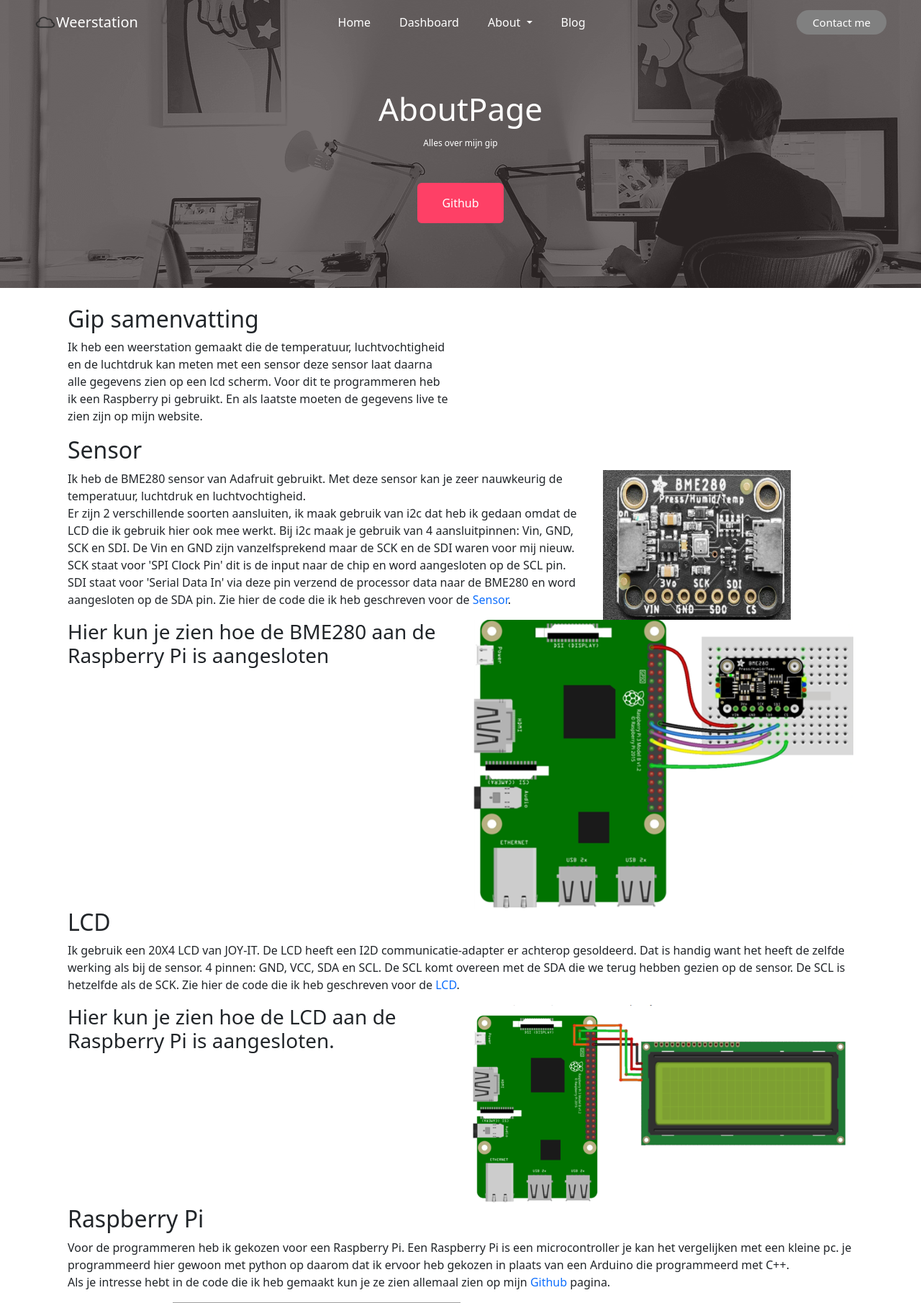
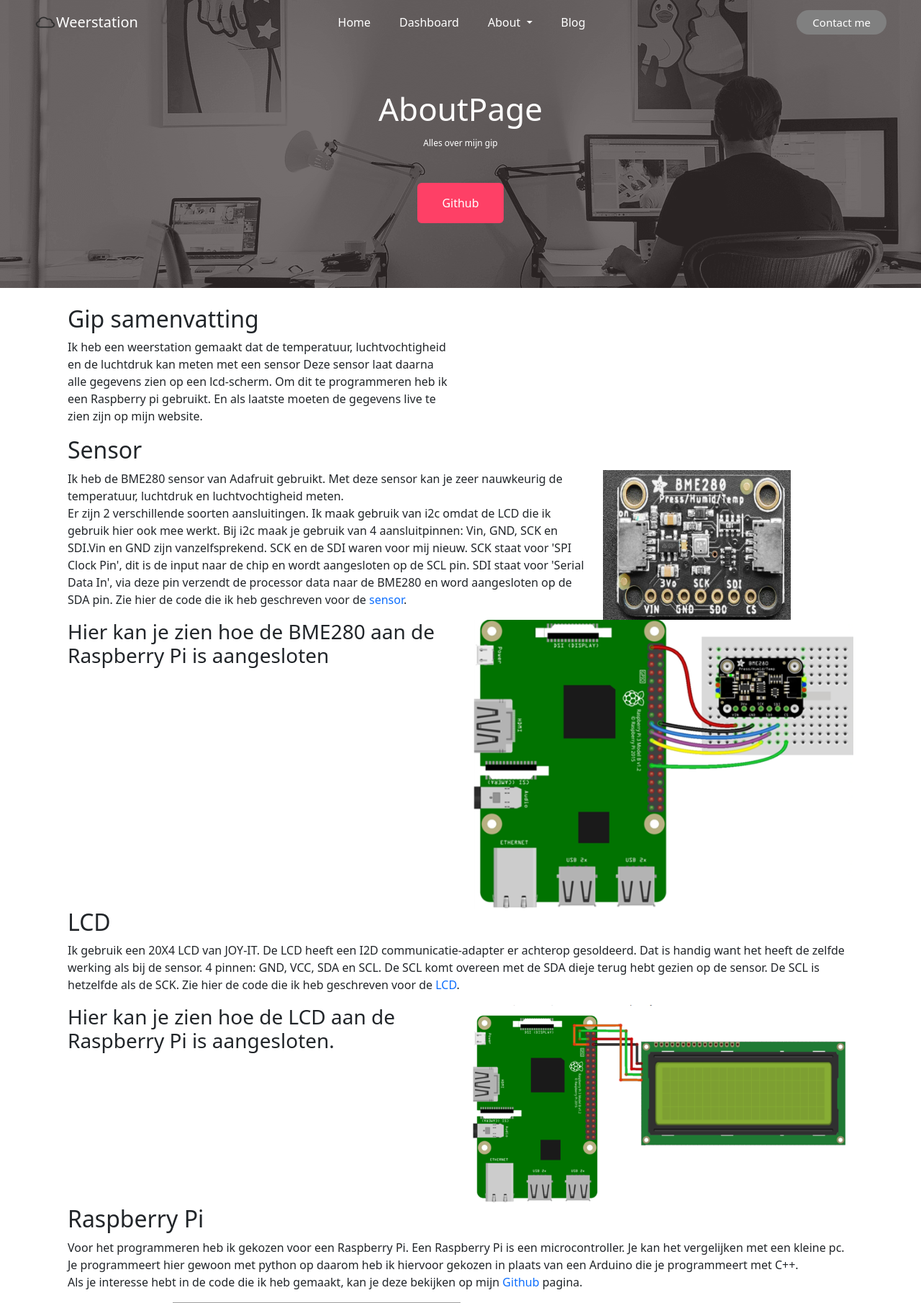
Before and after one commit to SmeetsSimon/Weerstation_gip, a Django app: page /about in a window 1280 px wide. Shown: the top 1810 px of the page at 72% size. Run offline with Django 4.2, Linux system fonts and the light colour scheme; some libraries are stand-ins or nearby versions; grey boxes are pictures that could not be loaded.

Commit message:
spelling

```diff
--- a/Weerstation/templates/about.html
+++ b/Weerstation/templates/about.html
@@ -25,8 +25,8 @@
 <div class="container">
     <div class="row">
         <div class="col-md-12"><h2>Gip samenvatting</h2></div>
-        <div class="col-6"><p>Ik heb een weerstation gemaakt die de temperatuur, luchtvochtigheid en de luchtdruk kan meten met een sensor
-            deze sensor laat daarna alle gegevens zien op een lcd scherm. Voor dit te programmeren heb ik een Raspberry pi gebruikt. En als laatste moeten de gegevens live
+        <div class="col-6"><p>Ik heb een weerstation gemaakt dat de temperatuur, luchtvochtigheid en de luchtdruk kan meten met een sensor
+            Deze sensor laat daarna alle gegevens zien op een lcd-scherm. Om dit te programmeren heb ik een Raspberry pi gebruikt. En als laatste moeten de gegevens live
             te zien zijn op mijn website.
         </p></div>
     </div>
@@ -36,17 +36,17 @@
     <div class="row">
         <div class="col-md-12"><h2 id="sensor">Sensor <a class="anchor-link" href="{% url 'about' %}#sensor" aria-label="Link to this section: Sensor"></a></h2></div>
         <div class="col-8">
-            <p>Ik heb de BME280 sensor van Adafruit gebruikt. Met deze sensor kan je zeer nauwkeurig de temperatuur, luchtdruk en luchtvochtigheid.<br>Er zijn 2 verschillende soorten aansluiten, ik maak gebruik van i2c dat heb ik gedaan omdat de LCD
-                die ik gebruik hier ook mee werkt. Bij i2c maak je gebruik van 4 aansluitpinnen: Vin, GND, SCK en SDI. De Vin en GND zijn vanzelfsprekend maar de SCK en de SDI waren voor mij nieuw.
-                SCK staat voor 'SPI Clock Pin' dit is de input naar de chip en word aangesloten op de SCL pin. SDI staat voor 'Serial Data In' via deze pin verzend de processor data naar de BME280 en word
-                aangesloten op de SDA pin. Zie hier de code die ik heb geschreven voor de <a href="https://github.com/SmeetsSimon/Weerstation_RaspberryPi/blob/master/sensor3.7.py" class="text-decoration-none">Sensor</a>.
+            <p>Ik heb de BME280 sensor van Adafruit gebruikt. Met deze sensor kan je zeer nauwkeurig de temperatuur, luchtdruk en luchtvochtigheid meten.<br>Er zijn 2 verschillende soorten aansluitingen. Ik maak gebruik van i2c omdat de LCD
+                die ik gebruik hier ook mee werkt. Bij i2c maak je gebruik van 4 aansluitpinnen: Vin, GND, SCK en SDI.Vin en GND zijn vanzelfsprekend. SCK en de SDI waren voor mij nieuw.
+                SCK staat voor 'SPI Clock Pin', dit is de input naar de chip en wordt aangesloten op de SCL pin. SDI staat voor 'Serial Data In', via deze pin verzendt de processor data naar de BME280 en word
+                aangesloten op de SDA pin. Zie hier de code die ik heb geschreven voor de <a href="https://github.com/SmeetsSimon/Weerstation_RaspberryPi/blob/master/sensor3.7.py" class="text-decoration-none">sensor</a>.
 
             </p>
 
         </div>
         <div class="col-4"><img src="{% static 'images/sensor.jpg' %}" class="w-75 h-100" alt="BME280"></div>
 
-        <div class="col-6"><H3>Hier kun je zien hoe de BME280 aan de Raspberry Pi is aangesloten</H3></div>
+        <div class="col-6"><H3>Hier kan je zien hoe de BME280 aan de Raspberry Pi is aangesloten</H3></div>
         <div class="col-6"><img src="{% static 'images/Afbeelding1.png' %}" class="img-fluid float-end" alt="Aansluiting van sensor op Raspberry Pi"></div>
     </div>
 </div>
@@ -57,11 +57,11 @@
         <div class="col-md-12"><h2 id="lcd">LCD <a class="anchor-link" href="{% url 'about' %}#lcd" aria-label="Link to this section: LCD"></a></h2></div>
         <div class="col-md-12">
             <p>Ik gebruik een 20X4 LCD van JOY-IT. De LCD heeft een I2D communicatie-adapter er achterop gesoldeerd. Dat is handig want het heeft de zelfde werking als bij de sensor.
-                4 pinnen: GND, VCC, SDA en SCL. De SCL komt overeen met de SDA die we terug hebben gezien op de sensor. De SCL is hetzelfde als de SCK.
-                Zie hier de code die ik heb geschreven voor de  <a href="https://github.com/SmeetsSimon/Weerstation_RaspberryPi/blob/master/LCD3.7.py" class="text-decoration-none">LCD</a>.
+                4 pinnen: GND, VCC, SDA en SCL. De SCL komt overeen met de SDA dieje terug hebt gezien op de sensor. De SCL is hetzelfde als de SCK.
+                Zie hier de code die ik heb geschreven voor de <a href="https://github.com/SmeetsSimon/Weerstation_RaspberryPi/blob/master/LCD3.7.py" class="text-decoration-none">LCD</a>.
             </p>
         </div>
-        <div class="col-6"><H3>Hier kun je zien hoe de LCD aan de Raspberry Pi is aangesloten.</H3></div>
+        <div class="col-6"><H3>Hier kan je zien hoe de LCD aan de Raspberry Pi is aangesloten.</H3></div>
         <div class="col-6"><img src="{% static 'images/Afbeelding2.png' %}" class="img-fluid float-end" alt="LCD"></div>
 
     </div>
@@ -71,9 +71,9 @@
     <div class="row">
         <div class="col-md-12"><h2>Raspberry Pi</h2></div>
         <div class="col-md-12">
-            <p>Voor de programmeren heb ik gekozen voor een Raspberry Pi. Een Raspberry Pi is een microcontroller je kan het vergelijken met een kleine pc.
-                je programmeerd hier gewoon met python op daarom dat ik ervoor heb gekozen in plaats van een Arduino die programmeerd met C++.
-                <br>Als je intresse hebt in de code die ik heb gemaakt kun je ze zien allemaal zien op mijn <a href="https://github.com/SmeetsSimon/Weerstation_RaspberryPi" class="text-decoration-none">Github </a>pagina.
+            <p>Voor het programmeren heb ik gekozen voor een Raspberry Pi. Een Raspberry Pi is een microcontroller. Je kan het vergelijken met een kleine pc.
+                Je programmeert hier gewoon met python op daarom heb ik hiervoor gekozen in plaats van een Arduino die je programmeert met C++.
+                <br>Als je interesse hebt in de code die ik heb gemaakt, kan je deze bekijken op mijn <a href="https://github.com/SmeetsSimon/Weerstation_RaspberryPi" class="text-decoration-none">Github </a>pagina.
             </p>
             <div class="col-6"><img src="{% static 'images/raspberry-pi.png' %}" class="img-fluid float-end" alt="raspberry-pi"></div>
         </div>
@@ -84,8 +84,8 @@
     <div class="row">
         <div class="col-md-12"><h2>Opbouwen gip</h2></div>
         <div class="col-md-12">
-            <p>Voor het visueel aantrekkelijk te maken heb ik een doosje laten maken waar ik mijn Raspberry Pi, Sensor en LCD heb ik zitten.
-                het doosje is gemaakt van hout dat ik heb laten lazeren op school.
+            <p>Om het visueel aantrekkelijk te maken, heb ik een doosje laten maken waarin ik mijn Raspberry Pi, Sensor en LCD heb zitten.
+                het doosje is gemaakt van hout dat ik heb laten laseren op school.
             </p>
         </div>
     </div>
@@ -95,12 +95,12 @@
     <div class="row">
         <div class="col-md-12"><h2 id="data-logging">Data logging <a class="anchor-link" href="{% url 'about' %}#data-logging" aria-label="Link to this section: Data Logging"></a></h2></div>
         <div class="col-md-12">
-            <p> De opdracht was om de gegevens te laten tonen op een LCD maar ook op een website. Dit kan je zien in mijn <a href="{% url 'dashboard' %}" class="text-decoration-none">Dashboard </a>pagina.
-                Voor dit te doen had ik speciaal gekozen voor Django maar dat ging me veel te veel tijd kosten om te doen en dan zou ik mijn website nooit afkrijgen.
+            <p> De opdracht was om de gegevens te laten tonen op een LCD maar ook op een website. Dit kan je zien op mijn <a href="{% url 'dashboard' %}" class="text-decoration-none">Dashboard</a> pagina.
+                Om dit te doen had ik speciaal gekozen voor Django maar dat ging me veel te veel tijd kosten en dan zou ik mijn website nooit afkrijgen.
                 Daarom heb ik gekozen voor ThingSpeak.<br>
-                ThingSpeak is een service waarmee je live gegevensstromen in de cloud kunt samenvoegen, visualiseren en analyseren. Voor dat ik dit ging toevoegen aan mijn code moest ik het eerst zo eens testen ik heb dat gedaan met deze
+                ThingSpeak is een service waarmee je live gegevensstromen in de cloud kan samenvoegen, visualiseren en analyseren. Voordat ik dit heb toegevoegd aan mijn code moest ik het eerst zo eens testen ik heb dat gedaan met deze
                 <a href="https://github.com/SmeetsSimon/Weerstation_RaspberryPi/blob/master/test_thingspeak.py" class="text-decoration-none">code</a>. Als ik mijn programma ging laten draaien stuurde die de gegevens van de sensor door naar de cloud van ThingSpeak.
-                Dan kun je live de gegevens zien binnenkomen op ThingSpeak. Daarna had ik de grafieken die ik had gemaakt op mijn website gezet waardoor je ze ook live kunt zien op mijn website.
+                Dan kan je live de gegevens zien binnenkomen op ThingSpeak. Daarna heb ik de grafieken die ik heb gemaakt op mijn website gezet waardoor je ze ook live kan zien op mijn website.
                 <br> Wat je ook kan doen is alle binne komende gegevens in een .csv bestand toevoegen <a href="https://github.com/SmeetsSimon/Weerstation_RaspberryPi/blob/master/temp.csv" class="text-decoration-none">Zie hier </a>. Altijd is je het programma gaat uitvoeren worden alle gegevens hierin
                 toegevoegd. uiteindelijk kan je hiervan grafieken maken in excel
                 <div class="col-6"><img src="{% static 'images/Data_gip_simon.png' %}" class="img-fluid float-end" alt="raspberry-pi"></div>
@@ -147,19 +147,19 @@
     <div class="card">
       <div class="card-body">
         <h5 class="card-title">Johan Colson</h5>
-        <p class="card-text">Graag wil ik mijn Klasleerkracht bedanken oor alle problemen die hij met mij heeft opgelost. </p>
+        <p class="card-text">Graag wil ik mijn klasleerkracht bedanken bij de hulp van alle problemen. hij heeft vaak samen met mij oplosssingen gezocht. </p>
       </div>
     </div>
     <div class="card">
       <div class="card-body">
         <h5 class="card-title">Takis Issaris</h5>
-        <p class="card-text">Graag wil ik ook mijn oude leerkracht voor Programmeren bedanken voor mij te introduceren aan Django en voor mij daarmee verder te helpen.</p>
+        <p class="card-text">Graag wil ik ook mijn vorige leerkracht voor programmeren bedanken om mij te introduceren met Django en mij hiermee verder te helpen.</p>
       </div>
     </div>
     <div class="card">
       <div class="card-body">
         <h5 class="card-title">Hendrik Clijsters</h5>
-        <p class="card-text">En als laatste wil ik ook graag mijn huidige leerkracht van Programmeren bedanken.En als laatste wil ik ook graag mijn huidige leerkracht van Programmeren bedanken voor mij verder te helpen aan mijn website.</p>
+        <p class="card-text">En als laatste wil ik ook graag mijn huidige leerkracht voor programmeren bedanken. Om mij verder te helpen met mijn website.</p>
       </div>
     </div>
   </div>
--- a/Weerstation/templates/dashboard.html
+++ b/Weerstation/templates/dashboard.html
@@ -21,7 +21,6 @@
 {% endblock %}
 
 {% block content %}
-
 </br>
   <section>
     <div class="container">
@@ -58,6 +57,4 @@
       </div>
     </div>
   </section>
-
-
 {% endblock %}
```
Also changed, not shown: Weerstation/templates/index.html (+5 -5 lines), Weerstation/templates/navbar.html (+0 -84 lines).
